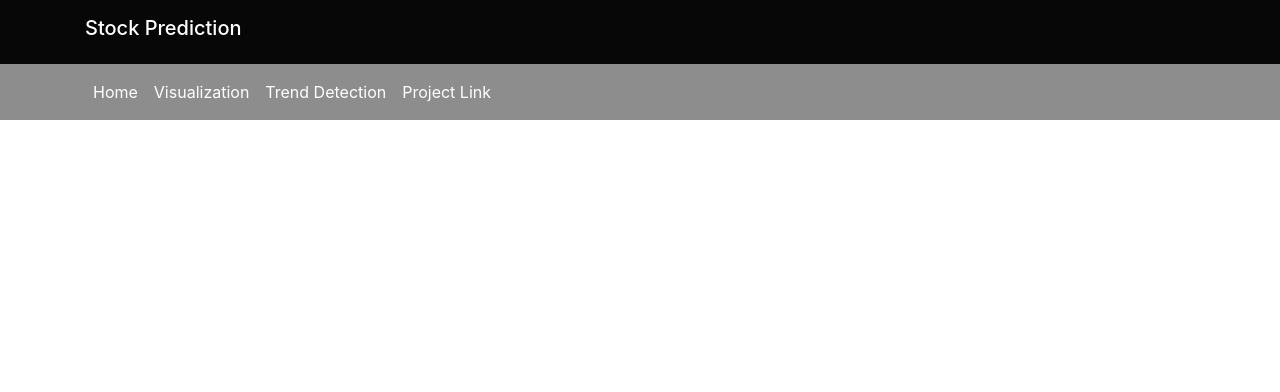
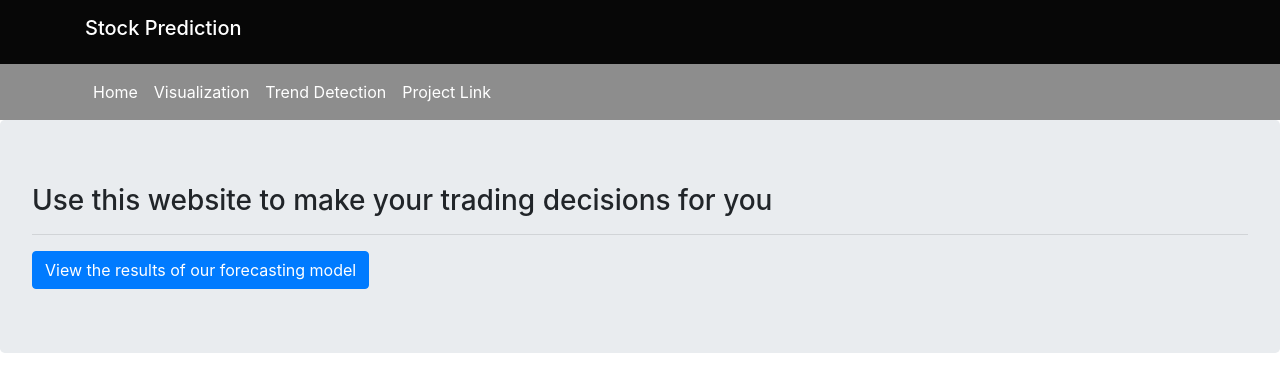
Before and after one commit to Pandani07/Final-Project, a Flask app: page / in a window 1280 px wide. Shown: the top 392 px of the page. Run offline with Flask 2, Linux system fonts and the light colour scheme; parts of the project's set-up code (start-up, migrations or seed data) failed here and were passed over; some libraries are stand-ins or nearby versions.

Commit message:
most recent

```diff
--- a/static/styles/main.css
+++ /dev/null
@@ -1,82 +0,0 @@
-header {
-    background-image: url(../img/homepage.jpeg);
-    background-size: cover;
-    background-position: center;
-    background-repeat: no-repeat;
-    background-attachment: fixed;
-    height: 100vh;
-    width: 100%;
-    position: relative;
-    text-align: center;
-}
-
-.overlay {
-    position: absolute;
-    top: 0;
-    left: 0;
-    min-width: 100%;
-    min-height: 100%;
-    background-color: rgba(0, 0, 0, 0.788);
-
-}
-
-.under {
-    text-decoration: underline;
-}
-
-.homepage-text {
-    position: absolute;
-    top: 50%;
-    left: 50%;
-    transform: translate(-50%, -50%);
-    color: white;
-    text-transform: capitalize;
-}
-
-
-.display-4 {
-    margin-bottom: 2rem;
-}
-
-.homepage-text p {
-    margin-bottom: 2rem;
-}
-
-.btn-dark {
-    background: #870d4c;
-}
-
-#about-section {
-    background-image: url(https://images.pexels.com/photos/92080/pexels-photo-92080.jpeg?auto=compress&cs=tinysrgb&dpr=2&h=650&w=940);
-    background-position: center;
-    background-size: cover;
-    background-repeat: no-repeat;
-    height: 100%;
-    width: 100%;
-}
-
-.jumbotron h1 {
-    text-align: center;
-    margin-bottom: 1rem;
-}
-
-.jumbotron {
-    margin-top: 1.5rem;
-    background: rgba(214, 212, 212, 0.733);
-}
-
-.hr-1 {
-    display: block;
-    height: 1px;
-    border: 0;
-    border-top: 1px solid #bb4678;
-    margin: 0 auto 1rem auto;
-    padding: 0;
-    width: 30%;
-}
-
-@media (max-width: 568px) {
-    header {
-        background-attachment: scroll;
-    }
-}
--- a/templates/companies/infosys.html
+++ /dev/null
@@ -1,5 +0,0 @@
-{% extends "header.html" %}
-{% block content %}
-<h1>HI</h1>
-
-{% endblock content %}
--- a/templates/header.html
+++ b/templates/header.html
@@ -3,8 +3,8 @@
         <meta charset="UTF-8">
         <meta name="viewport" content="width=device-width, initial-scale=1.0">
         <title>Stock Prediction</title>
-        <link rel="icon"  href="favicon.ico?v=2"/>
-        <link rel= "stylesheet" type= "text/css" href= "{{ url_for('static',filename='styles/main.css') }}">
+        <link rel="icon"  href="../static/images/favicon.png"/>
+        <link rel= "stylesheet" type= "text/css" href= "{{ url_for('static',filename='styles/styles.css') }}">
 
         <link rel="stylesheet" href="https://stackpath.bootstrapcdn.com/bootstrap/4.1.3/css/bootstrap.min.css" integrity="sha384-MCw98/SFnGE8fJT3GXwEOngsV7Zt27NXFoaoApmYm81iuXoPkFOJwJ8ERdknLPMO" crossorigin="anonymous">
 
--- a/templates/index.html
+++ b/templates/index.html
@@ -1,6 +1,16 @@
 {% extends "header.html" %}
 {% block content %}
-<div id="banner">
-</div>
+ <style>
+    body{
+        background-color: white;
+    }
+</style>
+<body>
+    <div class="jumbotron">
+        <h3 class="display-6">Use this website to make your trading decisions for you</h3>
+        <hr class="hr-1">
+        <a class="btn btn-primary" href="visualize" role="button">View the results of our forecasting model</a>
 
+    </div>
+</body>
 {% endblock content %}
--- a/templates/visualize.html
+++ b/templates/visualize.html
@@ -4,7 +4,6 @@
 
 <div class="chart" id="bargraph">
     <script type=”text/javascript”>
-
         var graphs = '{{image}}';
       </script>
 </div>
```
Also changed, not shown: templates/projectlink.html (+15 -3 lines), static/images/banner_image.jpg, static/images/favicon.png (renamed from templates/images/favicon.png), static/styles/styles.css (added), templates/favicon.ico (deleted).
